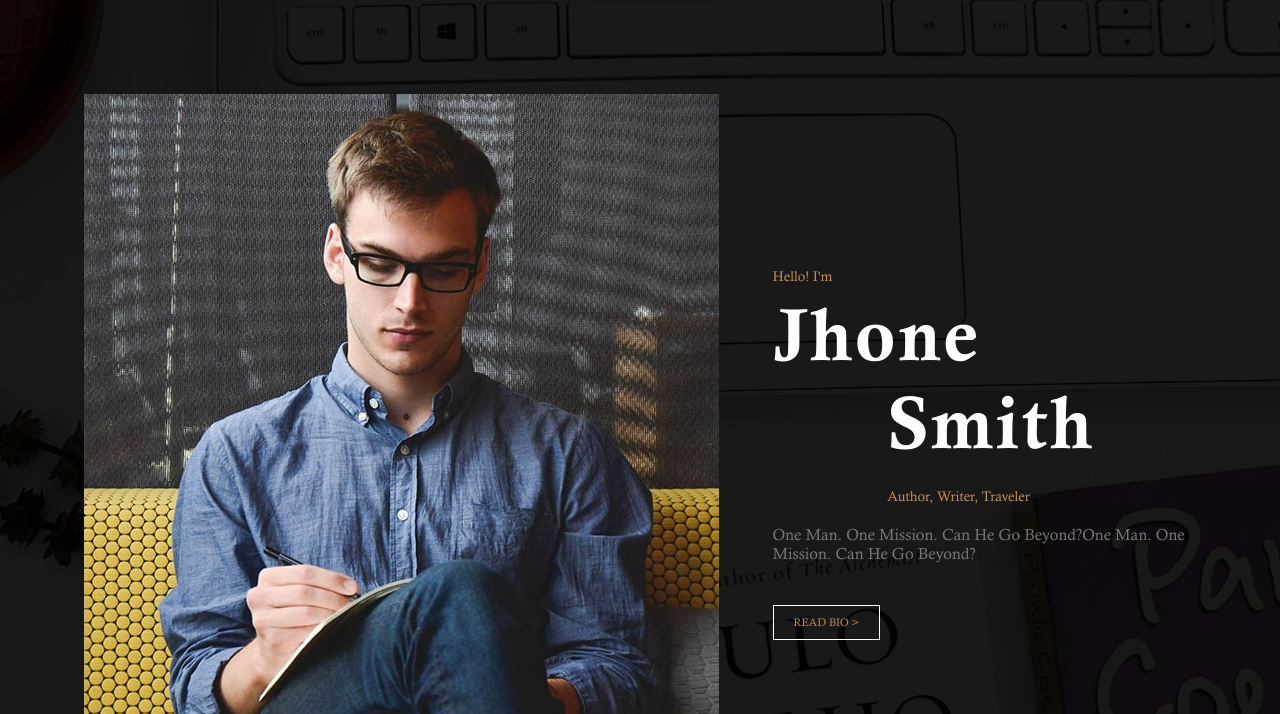
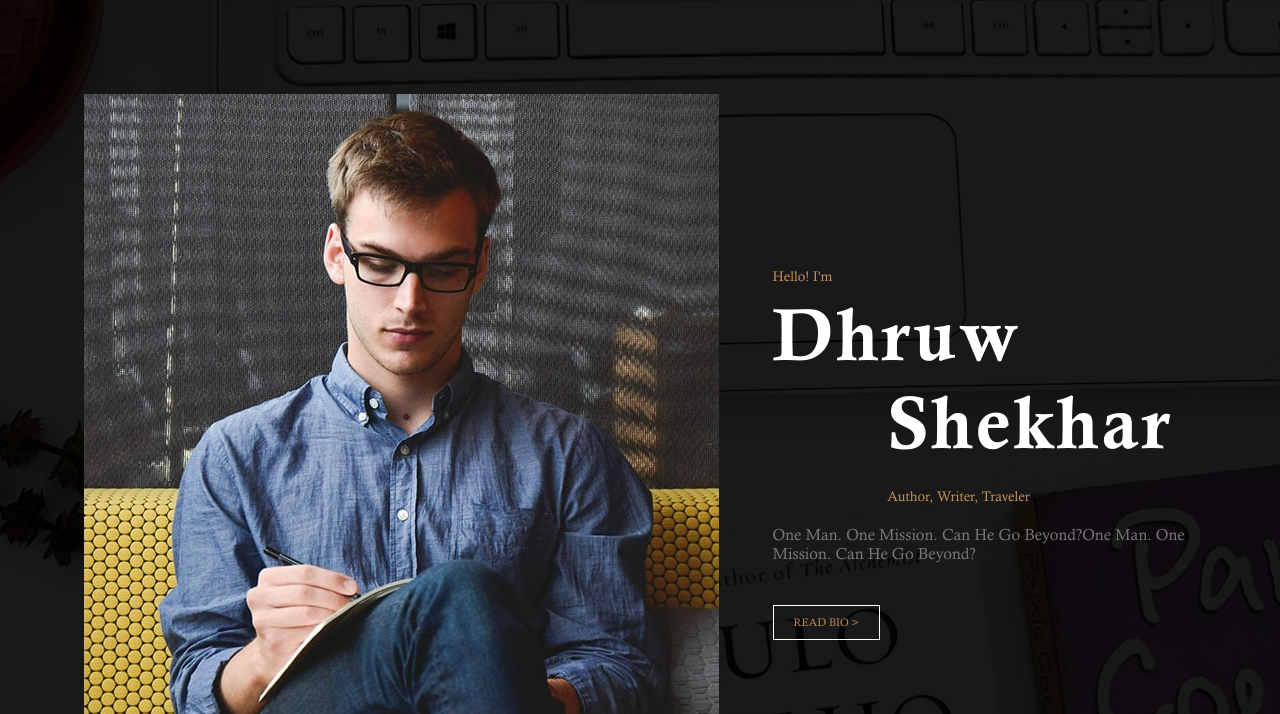
Before and after one commit to dhruwizmyname/dhruwizmyname.github.io, a plain HTML site: page index.html in a window 1280 px wide. Shown: the part 86-800 px from the top of the page. Drawn offline with Linux system fonts and the light colour scheme.

Commit message:
Update index.html

```diff
--- a/index.html
+++ b/index.html
@@ -12,7 +12,7 @@
 	<meta name="viewport" content="width=device-width, initial-scale=1, shrink-to-fit=no">
 	<link rel="stylesheet" href="css/style.css">
 	<link rel="stylesheet" href="css/slick.css">
-	<title>Author</title>
+	<title>Dhruw Shekhar</title>
 </head>
 <body>
 
@@ -53,10 +53,10 @@
 			<div class="top-banner__text">
 				<div class="top-banner__text-up">
 					<span class="brand-span">Hello! I'm</span>
-					<h2 class="top-banner__h2">Jhone</h2>
+					<h2 class="top-banner__h2">Dhruw </h2>
 				</div>
 				<div class="top-banner__text-down">
-					<h2 class="top-banner__h2">Smith</h2>
+					<h2 class="top-banner__h2">Shekhar</h2>
 					<span class="brand-span">Author, Writer, Traveler</span>
 				</div>
 				<p>One Man. One Mission. Can He Go Beyond?One Man. One Mission. Can He Go Beyond?</p>
```
